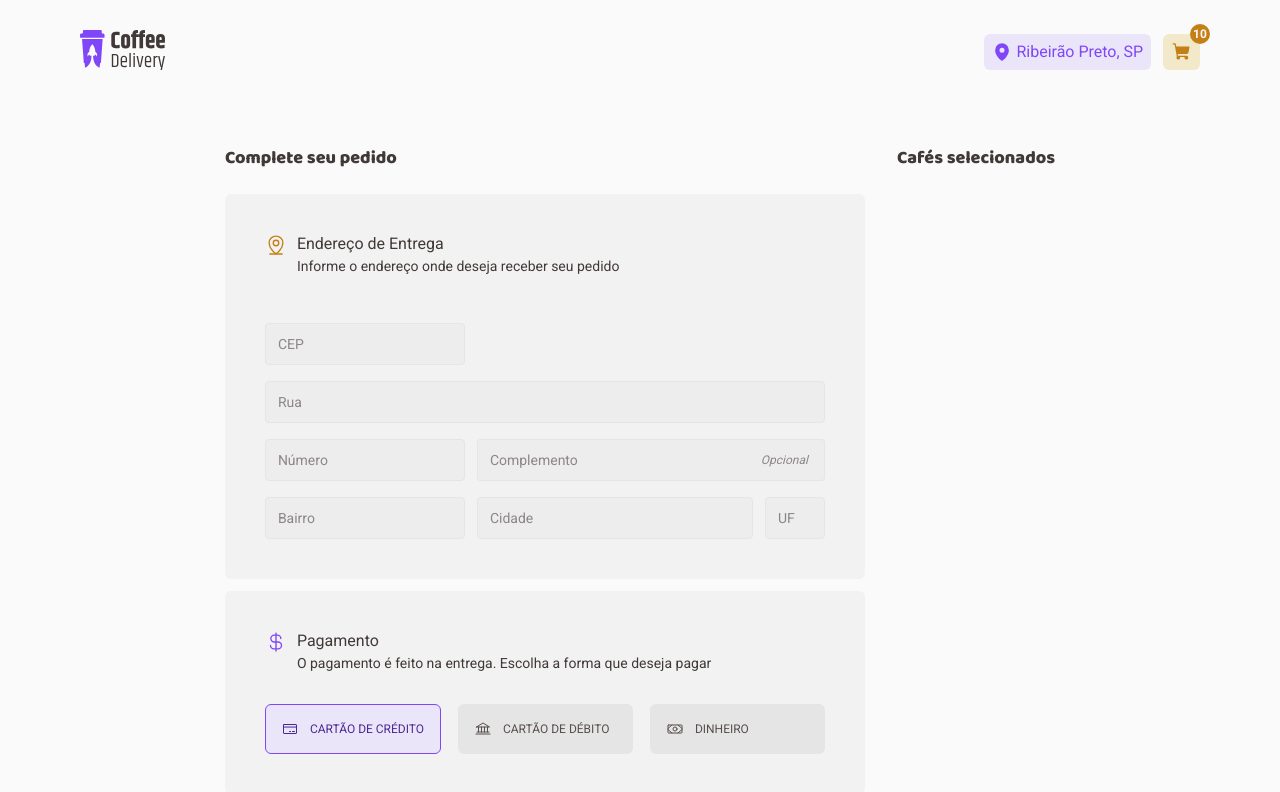
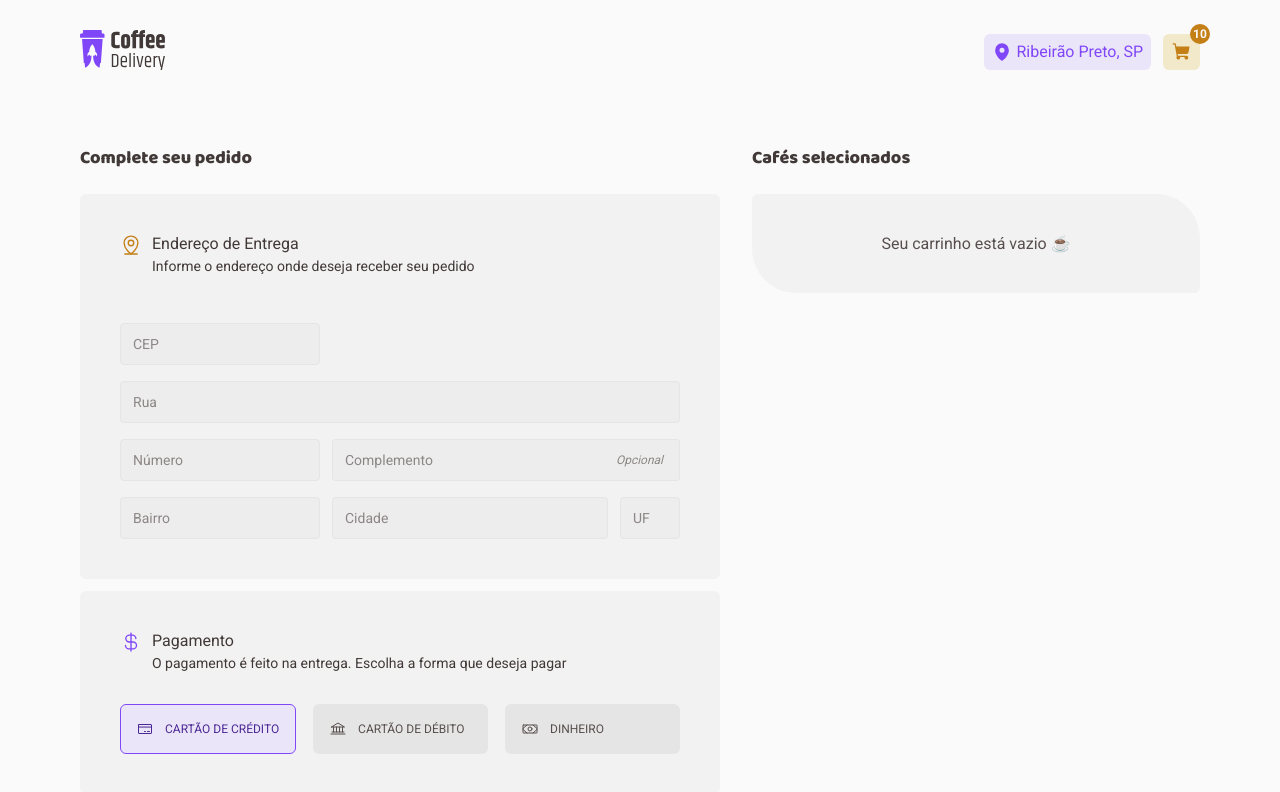
Before and after one commit to ponqueli/coffee-delivery, a React (Vite) app: page /checkout in a window 1280 px wide. Shown: the top 792 px of the page. Built offline with nearby package versions, Linux system fonts and the light colour scheme.

Commit message:
empty container

```diff
--- a/src/components/PaymentMethod/styles.ts
+++ b/src/components/PaymentMethod/styles.ts
@@ -33,11 +33,11 @@ export const RadioBox = styled.button<RadioBoxProps>`
 
   span {
     color: ${({ theme, isActive }) =>
-    isActive ? theme['purple-800'] : theme['grey-500']};
+      isActive ? theme['purple-800'] : theme['grey-500']};
   }
 
   svg {
     color: ${({ theme, isActive }) =>
-    isActive ? theme['purple-800'] : theme['grey-500']};
+      isActive ? theme['purple-800'] : theme['grey-500']};
   }
 `
--- /dev/null
+++ b/src/components/SectionCoffeeSelected/index.tsx
@@ -0,0 +1,9 @@
+import { EmptyContainer } from './styles'
+
+export function SectionCoffeeSelected() {
+  return (
+    <EmptyContainer>
+      <p>Seu carrinho está vazio ☕</p>
+    </EmptyContainer>
+  )
+}
--- /dev/null
+++ b/src/components/SectionCoffeeSelected/styles.tsx
@@ -0,0 +1,12 @@
+import styled from 'styled-components'
+
+export const EmptyContainer = styled.div`
+  padding: 2.5rem;
+  width: 28rem;
+  background: ${({ theme }) => theme['grey-200']};
+  border-radius: 0.375rem 2.75rem 0.375rem 2.75rem;
+
+  display: flex;
+  align-items: center;
+  justify-content: center;
+`
--- a/src/pages/Checkout/index.tsx
+++ b/src/pages/Checkout/index.tsx
@@ -7,6 +7,7 @@ import { SectionAddress } from '../../components/SectionAddress'
 import * as zod from 'zod'
 import { AddressAndPaymentContainer, CheckoutContainer } from './styles'
 import { SectionPayment } from '../../components/SectionPayment'
+import { SectionCoffeeSelected } from '../../components/SectionCoffeeSelected'
 
 const newFormValidationSchema = zod.object({
   cep: zod.string().min(1, 'Informe o CEP'),
@@ -62,6 +63,9 @@ export function Checkout() {
         </section>
         <section>
           <h1>Cafés selecionados</h1>
+          <div>
+            <SectionCoffeeSelected />
+          </div>
         </section>
       </CheckoutContainer>
     </FormProvider>
```
